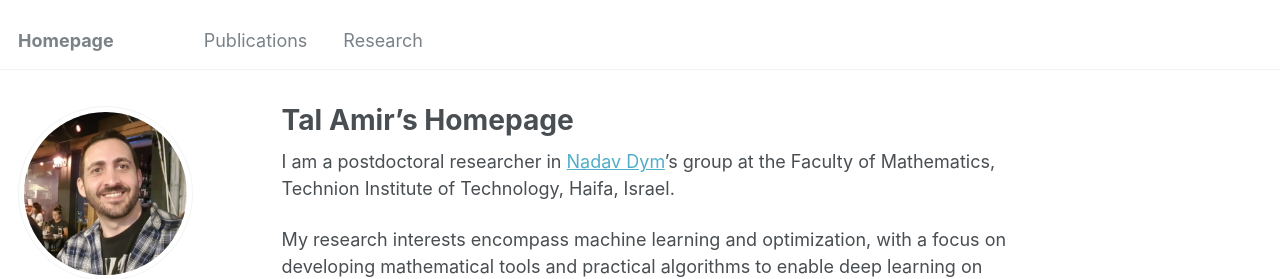
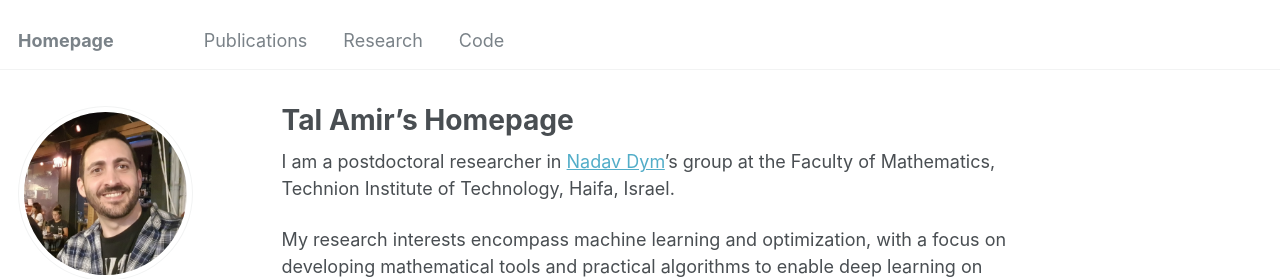
Before and after one commit to tal-amir/tal-amir.github.io, a Jekyll site: the page built from _pages/about.md, in a window 1280 px wide. Shown: the top 279 px of the page. Built offline with Jekyll 4.4.1, drawn with Linux system fonts in a browser that asks for light colours; some web fonts are replaced.

Commit message:
Update navigation.yml

```diff
--- a/_data/navigation.yml
+++ b/_data/navigation.yml
@@ -6,6 +6,9 @@ main:
 
   - title: "Research"
     url: /research/
+
+  - title: "Code"
+    url: /code/
 
   # - title: "Talks"
   #   url: /talks/
```
